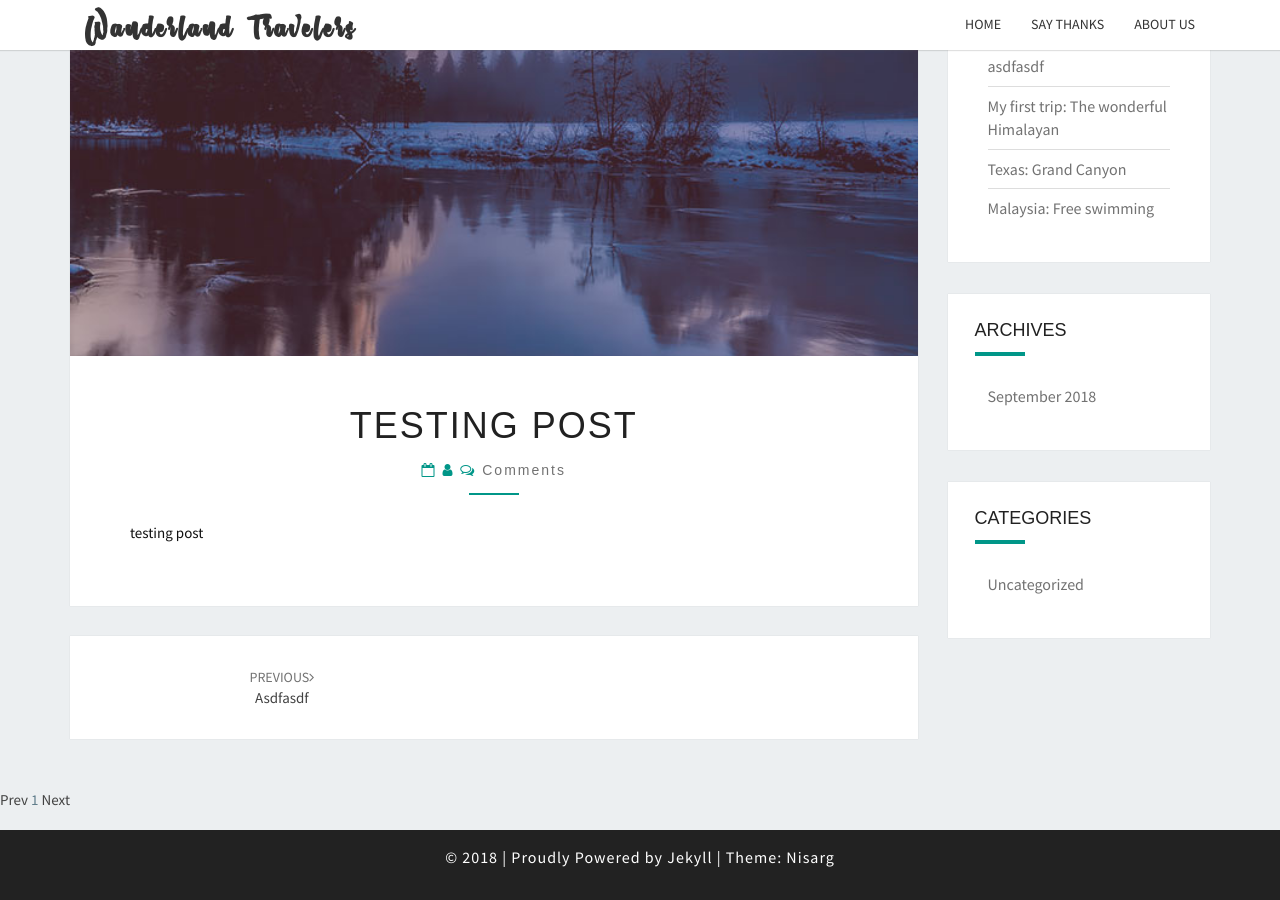
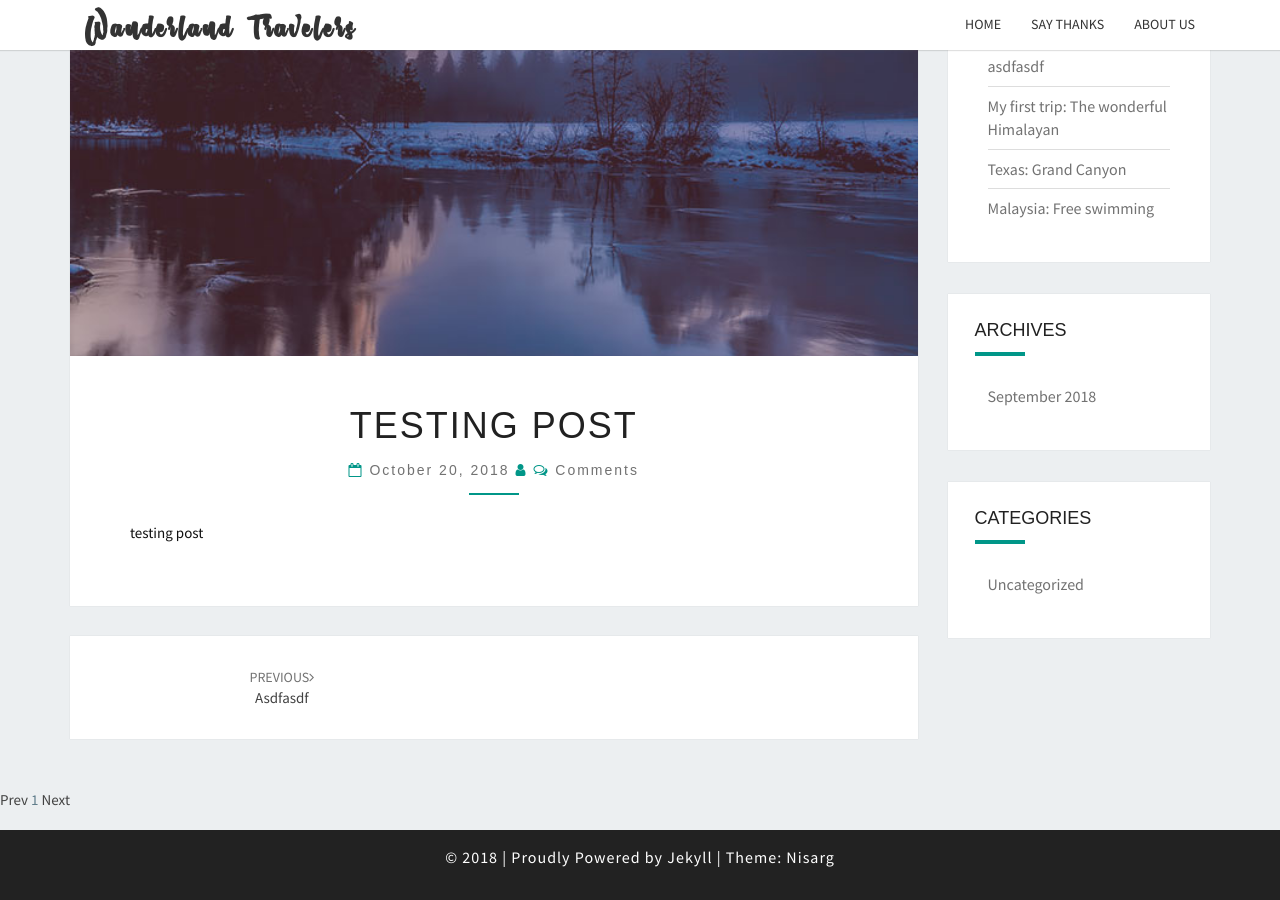
Before and after one commit to WanderlandTravelers/wanderlandtravelers.com, a Jekyll site: the page built from _posts/2018-10-20-testing-post.md, in a window 1280 px wide and 900 px high, scrolled down 604 px. Built offline with Jekyll 4.4.1, drawn with Linux system fonts in a browser that asks for light colours; nearby versions of some CDN libraries; library files that are not in the unit come from our copies.

Commit message:
use page variable instead of post

```diff
--- a/_layouts/post.html
+++ b/_layouts/post.html
@@ -22,23 +22,23 @@ layout: main
     <div class="entry-meta">
       <h5 class="entry-date">
         <i class="fa fa-calendar-o"></i>
-        <a href="{{ post.url | prepend: site.baseurl }}">{{post.date | date: '%B %e, %Y'}}</a>
+        <a href="{{ page.url | prepend: site.baseurl }}">{{page.date | date: '%B %e, %Y'}}</a>
         <span class="byline">
           <span class="sep"></span>
           <i class="fa fa-user"></i>
           <span class="author vcard">
             <a
               class="url fn n"
-              href="{{ '/author/' | prepend: site.baseurl | append: post.author }}"
-              title="View all posts by {{ site.data.authors[post.author].name }}"
+              href="{{ '/author/' | prepend: site.baseurl | append: page.author }}"
+              title="View all posts by {{ site.data.authors[page.author].name }}"
               rel="author">
-              {{ site.data.authors[post.author].name }}
+              {{ site.data.authors[page.author].name }}
             </a>
           </span>
         </span>
         <i class="fa fa-comments-o"></i>
         <span class="screen-reader-text">Comments </span>
-        <a href="{{ post.url | prepend: site.baseurl | append: '#respond' }}" class="comments-link">
+        <a href="{{ page.url | prepend: site.baseurl | append: '#respond' }}" class="comments-link">
           Comments
         </a>
       </h5>
```
